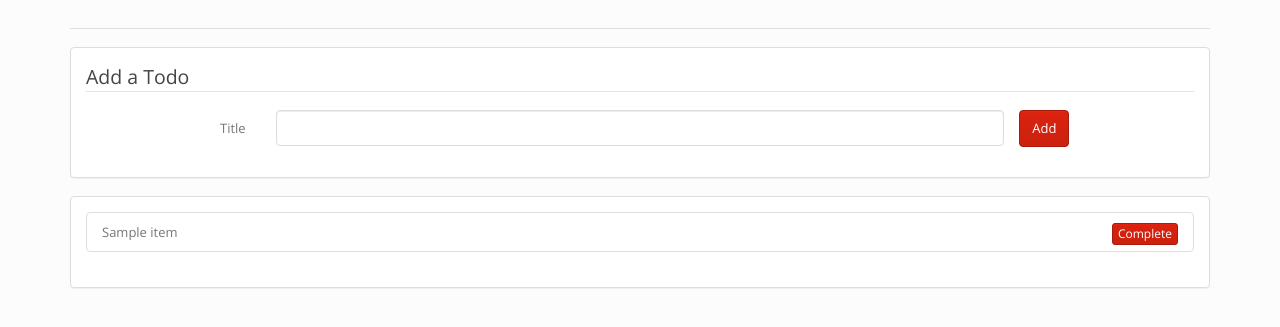
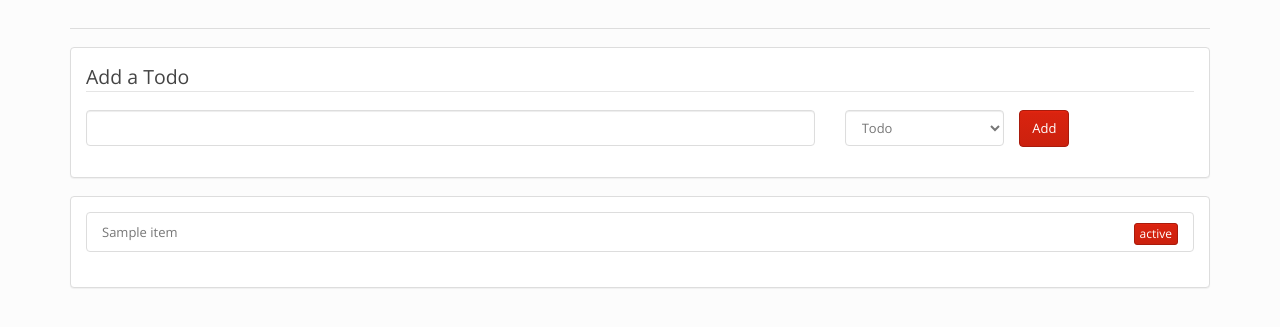
Before and after one commit to ajaymajgaonkar/redmond, a Flask app: template templates/Todo.html in a window 1280 px wide. Shown: the part 130-457 px from the top of the page. Run offline with Flask 2, Linux system fonts and the light colour scheme; the template is opened without the code that fills it: values that come from a table or form of the project are taken from there, most other values are stand-ins (such as "Sample title", 1, 10 or a date in 2020); some libraries are stand-ins or nearby versions.

Commit message:
Adding basic components to support status on todo item

```diff
--- a/app.py
+++ b/app.py
@@ -3,6 +3,7 @@ from flask import render_template
 # from models import User
 from forms import SignupForm, ContactForm, LoginForm, TodoForm
 from flask_mongoalchemy import MongoAlchemy
+from flask_mongoalchemy import fields
 import os
 from datetime import datetime
 
@@ -21,6 +22,7 @@ class User(db.Document):
 
 class Item(db.Document):
     title = db.StringField()
+    status = db.StringField()
     created_date = db.DateTimeField()
     created_by = db.StringField()
 
@@ -81,7 +83,11 @@ def todo():
             if form.validate() == False:
                 return render_template("Todo.html", error='Please fix errors and try again', form=form, items=items)
             else:
-                item = Item(title=form.title.data, created_date = datetime.utcnow(), created_by = session['username'])
+                item = Item(
+                    title=form.title.data,
+                    status=form.status.data,
+                    created_date = datetime.utcnow(),
+                    created_by = session['username'])
                 item.save()
                 items.append(item)
                 return render_template("Todo.html", form=form, items=items)
--- a/forms.py
+++ b/forms.py
@@ -1,5 +1,5 @@
 from flask_wtf import FlaskForm
-from wtforms import StringField, PasswordField, SubmitField, TextAreaField
+from wtforms import StringField, PasswordField, SubmitField, TextAreaField, SelectField
 from wtforms import validators
 from wtforms.validators import Email, DataRequired
 
@@ -26,4 +26,5 @@ class LoginForm(FlaskForm):
 
 class TodoForm(FlaskForm):
     title = StringField("Title", validators=[DataRequired("Title is required")])
+    status = SelectField("Status", choices=[('Todo', 'Todo'), ('In Progress', 'In Progress'), ('Done', 'Done')])
     submit = SubmitField("Add")
--- a/templates/Todo.html
+++ b/templates/Todo.html
@@ -17,9 +17,11 @@
             <fieldset>
                 <legend>Add a Todo</legend>
                 <div class="form-group">
-                {{ form.title.label(class="col-lg-2 control-label") }}
                     <div class="col-lg-8">
                 {{ form.title(class="form-control") }}
+                    </div>
+                    <div class="col-lg-2">
+                {{ form.status(class="form-control") }}
                     </div>
                     {{ form.submit(class="btn btn-primary") }}
                 </div>
@@ -34,7 +36,7 @@
             {% for item in items %}
                 <li class="list-group-item">
                     {{ item.title }}
-                    <input class="btn btn-primary btn-xs pull-right" id="{{ item.mongo_id }}" type="submit" value="Complete" onclick="deleteItem(this)"></input>
+                    <input class="btn btn-primary btn-xs pull-right" id="{{ item.mongo_id }}" type="submit" value="{{ item.status }}" onclick="deleteItem(this)"></input>
                 </li>
             {% endfor %}
         </ul>
```
